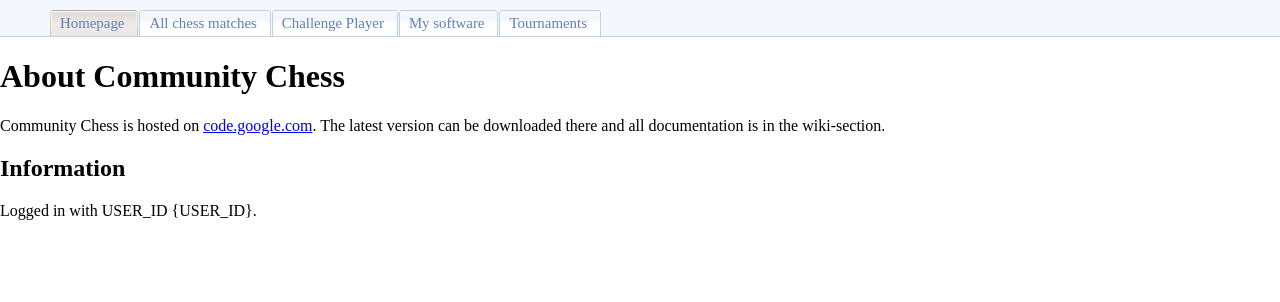
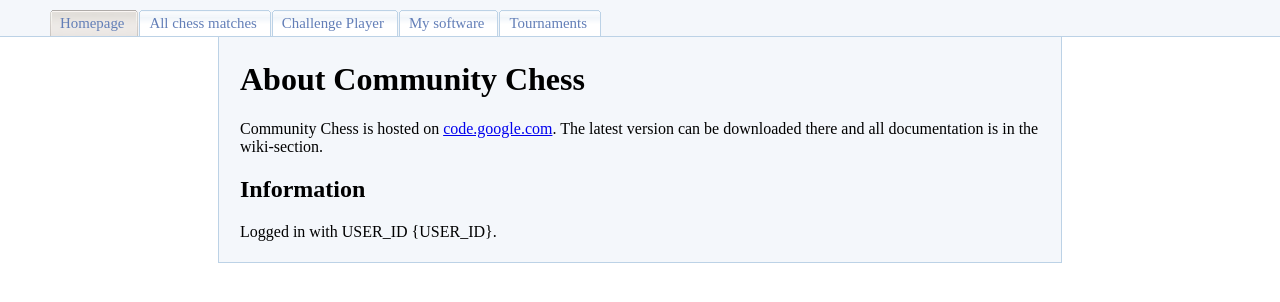
Before and after one commit to MartinThoma/community-chess, a Python web app: template templates/index.html in a window 1280 px wide. Shown: the top 302 px of the page. Run offline with Jinja, Linux system fonts and the light colour scheme; the template is opened without the code that fills it, so the values that code supplies are empty.

Commit message:
Added some styling

```diff
--- a/styling/default.css
+++ b/styling/default.css
@@ -1,6 +1,14 @@
 body {
     margin:0;
     padding:0;
+}
+#content {
+    background-color: #F4F7FB;
+    width           : 800px;
+    margin-left     : auto;
+    margin-right    : auto;
+    padding         : 21px;
+    border          : 1px solid #BCD2E6;
 }
 .current {
     background-color: lime;
@@ -22,3 +30,10 @@ body {
     font-weight:bold;
     font-size:+4;
 }
+
+/***********************************************************************************/
+/* HTML-Tags                                                                       */
+/***********************************************************************************/
+fieldset {
+    background-color: #efefef;
+}
--- a/templates/challengePlayer.html
+++ b/templates/challengePlayer.html
@@ -22,6 +22,7 @@
 	    <li><a href="tournaments.php"   title="Tournaments"><span>Tournaments</span></a></li>
       </ul>
     </div>
+    <div id="content">
     <br style="clear:both;"/>
 
     {if:isset(alreadyChallengedPlayer)}
@@ -48,5 +49,6 @@
     {else}
         <p>No opponents available.</p>
     {end}
+    </div>
 </body>
 </html>
--- a/templates/index.html
+++ b/templates/index.html
@@ -18,11 +18,13 @@
 	    <li><a href="tournaments.php"   title="Tournaments"><span>Tournaments</span></a></li>
       </ul>
     </div>
+    <div id="content">
     <br style="clear:both;"/>
     <h1>About Community Chess</h1>
     Community Chess is hosted on <a href="http://code.google.com/p/community-chess/">code.google.com</a>.
     The latest version can be downloaded there and all documentation is in the wiki-section.
     <h2>Information</h2>
     Logged in with USER_ID {USER_ID}.<br/>
+    </div>
 </body>
 </html>
--- a/templates/login.html
+++ b/templates/login.html
@@ -8,10 +8,12 @@
   <link rel="icon" href="favicon.ico" type="image/x-icon" />
 </head>
 <body>
+    <div id="content">
     <form method="post">
         Username: <input type="text" name="user_name" />
         Password: <input type="password" name="user_password" />
         <input type="submit"/>
     </form>
+    </div>
 </body>
 </html>
--- a/templates/my_software.html
+++ b/templates/my_software.html
@@ -18,6 +18,7 @@
 	    <li><a href="tournaments.php"   title="Tournaments"><span>Tournaments</span></a></li>
       </ul>
     </div>
+    <div id="content">
     <br style="clear:both;"/>
     <h1>Add a new one</h1>
     <form method="post" action="my_software.php">
@@ -116,5 +117,6 @@
             </tr>
         {end}
     {end}
+    </div>
 </body>
 </html>
--- a/templates/playChess.html
+++ b/templates/playChess.html
@@ -18,6 +18,7 @@
 	    <li><a href="tournaments.php"   title="Tournaments"><span>Tournaments</span></a></li>
       </ul>
     </div>
+    <div id="content">
     <br style="clear:both;"/>
 
     <table>
@@ -60,5 +61,6 @@
     </td>
     </tr>
     </table>
+    </div>
 </body>
 </html>
--- a/templates/status.html
+++ b/templates/status.html
@@ -18,6 +18,7 @@
 	    <li><a href="tournaments.php"   title="Tournaments"><span>Tournaments</span></a></li>
       </ul>
     </div>
+    <div id="content">
     <br style="clear:both;"/>
     {if:count(currentGames)>0}
         Current game-IDs:<br/>
@@ -36,5 +37,6 @@
     {else}
         No past games.<br/>
     {end}
+    </div>
 </body>
 </html>
--- a/templates/tournaments.html
+++ b/templates/tournaments.html
@@ -22,6 +22,7 @@
 	    <li><a href="tournaments.php"   title="Tournaments" id="activetab"><span>Tournaments</span></a></li>
       </ul>
     </div>
+    <div id="content">
     <br style="clear:both;"/>
     {if:isset(noTournamentName)}
         <script>showStickyErrorToast("You have to set a tournament name.");</script>
@@ -164,5 +165,6 @@
     {else}
         <p>Currently are no tournaments running</p>
     {end}
+    </div>
 </body>
 </html>
```
